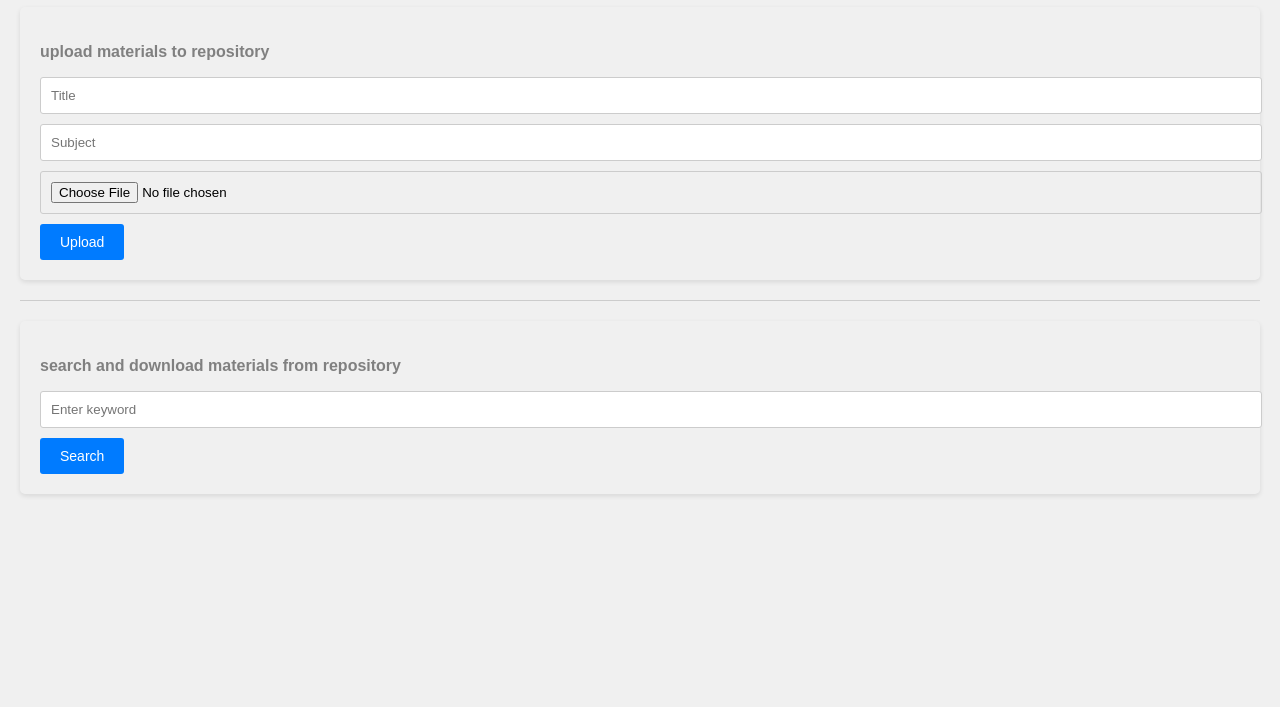
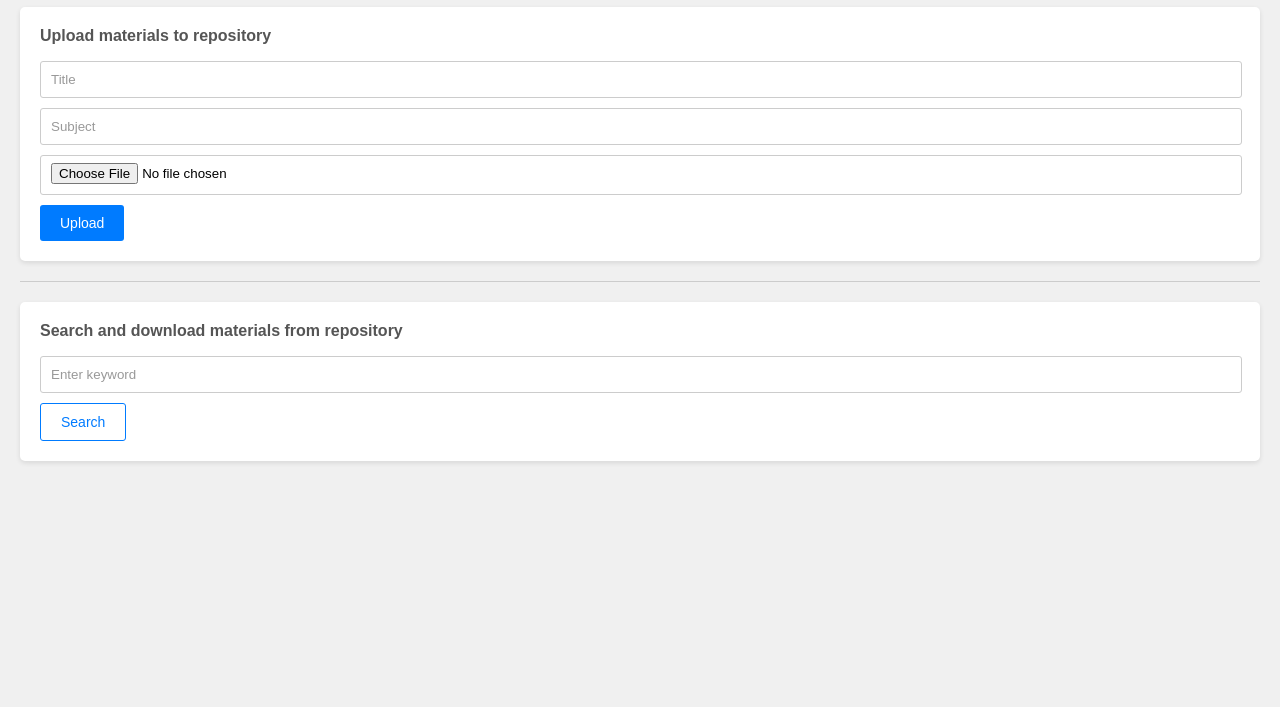
Before and after one commit to Naveen22-2002/ResourceRealm, a website: page index.html in a window 1280 px wide. Shown: the part 93-800 px from the top of the page. Drawn offline with Linux system fonts and the light colour scheme.

Commit message:
Styling the old file

```diff
--- a/index.html
+++ b/index.html
@@ -2,12 +2,88 @@
 <html>
 <head>
   <title>PDF Upload</title>
-  <link rel="stylesheet" type="text/css" href="style.css">
+
+  <style>body {
+    background-color: #f0f0f0;
+    font-family: Arial, sans-serif;
+    margin: 0;
+    padding: 20px;
+  }
+
+  h1 {
+    color: #007bff; /* Primary color for heading */
+  }
+
+  form {
+    background-color: #ffffff;
+    padding: 20px;
+    margin-bottom: 20px;
+    border-radius: 5px;
+    box-shadow: 0 2px 5px rgba(0, 0, 0, 0.1);
+  }
+
+  input[type="text"],
+  input[type="file"] {
+    display: block;
+    width: calc(100% - 20px); /* Adjusted width to account for padding */
+    padding: 10px;
+    margin-bottom: 10px;
+    border: 1px solid #ccc;
+    border-radius: 3px;
+    outline: none; /* Remove default outline */
+  }
+
+  input[type="text"]::placeholder {
+    color: #999; /* Placeholder color */
+  }
+
+  input[type="file"] {
+    padding-top: 7px; /* Adjusted padding for file input */
+  }
+
+  button {
+    display: inline-block;
+    padding: 10px 20px;
+    border: none;
+    border-radius: 3px;
+    color: #fff;
+    font-size: 14px;
+    cursor: pointer;
+    transition: background-color 0.3s ease; /* Smooth transition */
+  }
+
+  .upload-btn {
+    background-color: #007bff;
+  }
+
+  .search-btn {
+    background-color: #fff;
+    color: #007bff;
+    border: 1px solid #007bff;
+  }
+
+  button:hover,
+  .search-btn:hover {
+    background-color: #121212; /* Darker shade on hover */
+  }
+
+  p {
+    color: #555; /* Adjusted color */
+    font-weight: bold;
+    margin-top: 0; /* Remove default margin */
+  }
+
+  hr {
+    border: none;
+    border-top: 1px solid #ccc;
+    margin: 20px 0;
+  }
+  </style>
 </head>
 <body>
   <h1>Resource Realm</h1>
   <form action="/upload" method="POST" enctype="multipart/form-data">
-    <p>upload materials to repository</p>
+    <p>Upload materials to repository</p>
     <input type="text" name="title" placeholder="Title">
     <input type="text" name="subject" placeholder="Subject">
     <input type="file" name="pdf_file">
@@ -15,9 +91,9 @@
   </form>
   <hr>
   <form action="/search" method="GET">
-    <p>search and download materials from repository</p>
+    <p>Search and download materials from repository</p>
     <input type="text" name="keyword" placeholder="Enter keyword">
-    <button type="submit" class="upload-btn">Search</button>
+    <button type="submit" class="search-btn">Search</button>
   </form>
 </body>
 </html>
```
